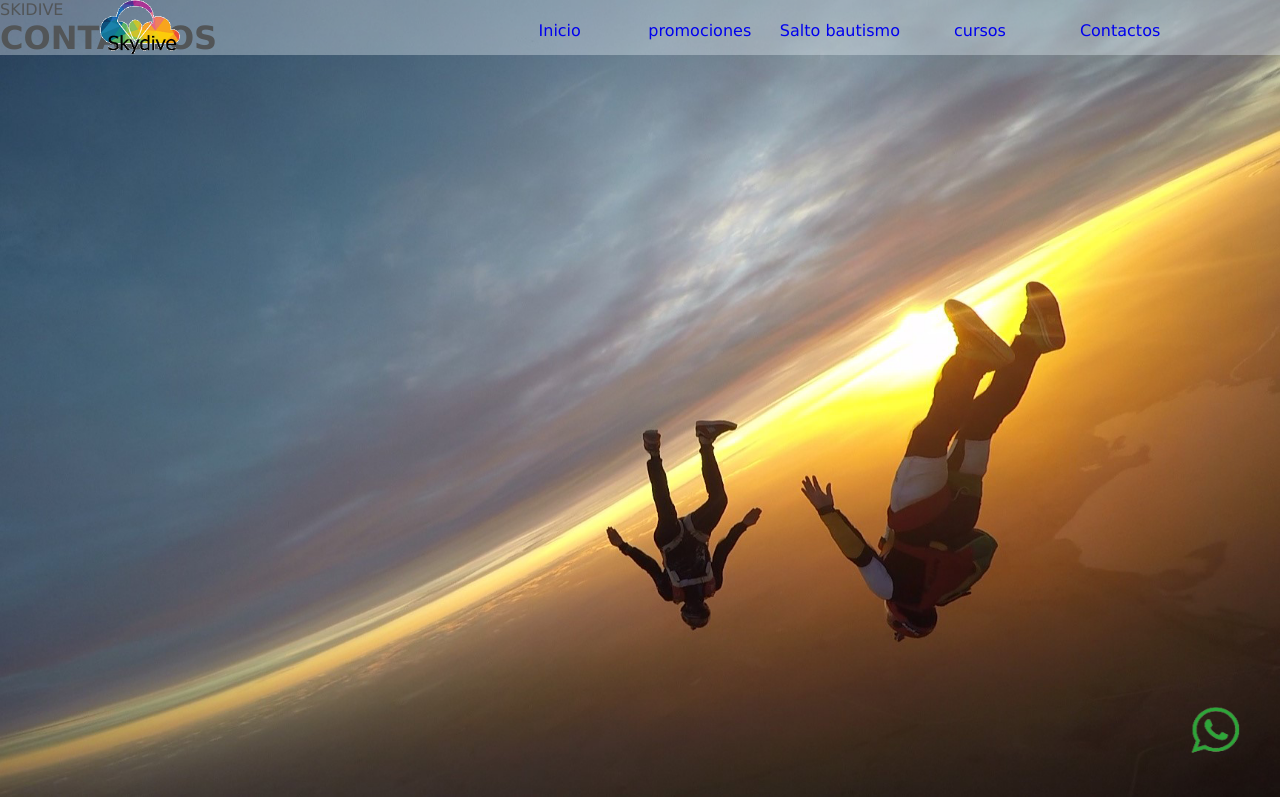
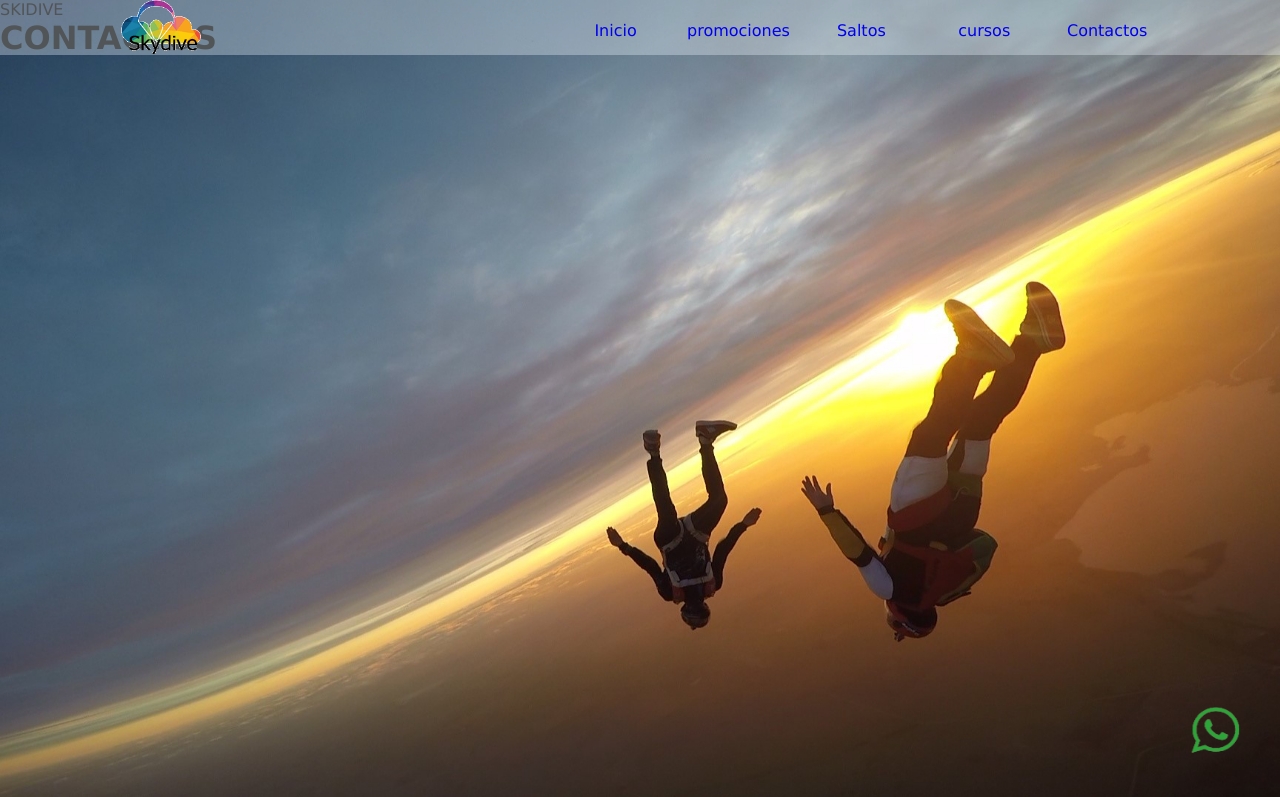
Before and after one commit to Evepe/preentrega_dos_pereyra, a plain HTML site: page contact.html in a window 1280 px wide. Shown: the top 797 px of the page. Drawn offline with Linux system fonts and the light colour scheme.

Commit message:
modificacion nav

```diff
--- a/contact.html
+++ b/contact.html
@@ -15,6 +15,7 @@
     <header id="headerMain" class="main_header">
         <img class="logo" src="Imagenes/logoblack.png" alt="logo" width="80px" height="60px">
         <nav>
+            <nav>
                 <ul class="main_header_nav">
                     <li>
                         <a href=index.html> Inicio </a>
@@ -23,7 +24,7 @@
                         <a href=promociones.html> promociones</a>
                     </li>
                     <li>
-                    <a href="salto_bautismo.html"> Salto bautismo</a>
+                        <a href="salto_bautismo.html">Saltos</a>
                     </li>
                     <li>
                         <a href="cursos.html"> cursos</a>
@@ -32,6 +33,7 @@
                         <a href=contact.html> Contactos</a>
                     </li>
                 </ul>
+            </nav>
         </nav>
     </header>
     <!-- Fin header -->
```
Also changed, not shown: cursos.html (+1 -1 lines), promociones.html (+1 -1 lines), salto_bautismo.html (+1 -1 lines). Lines whose indentation alone changed are shown as unchanged.
